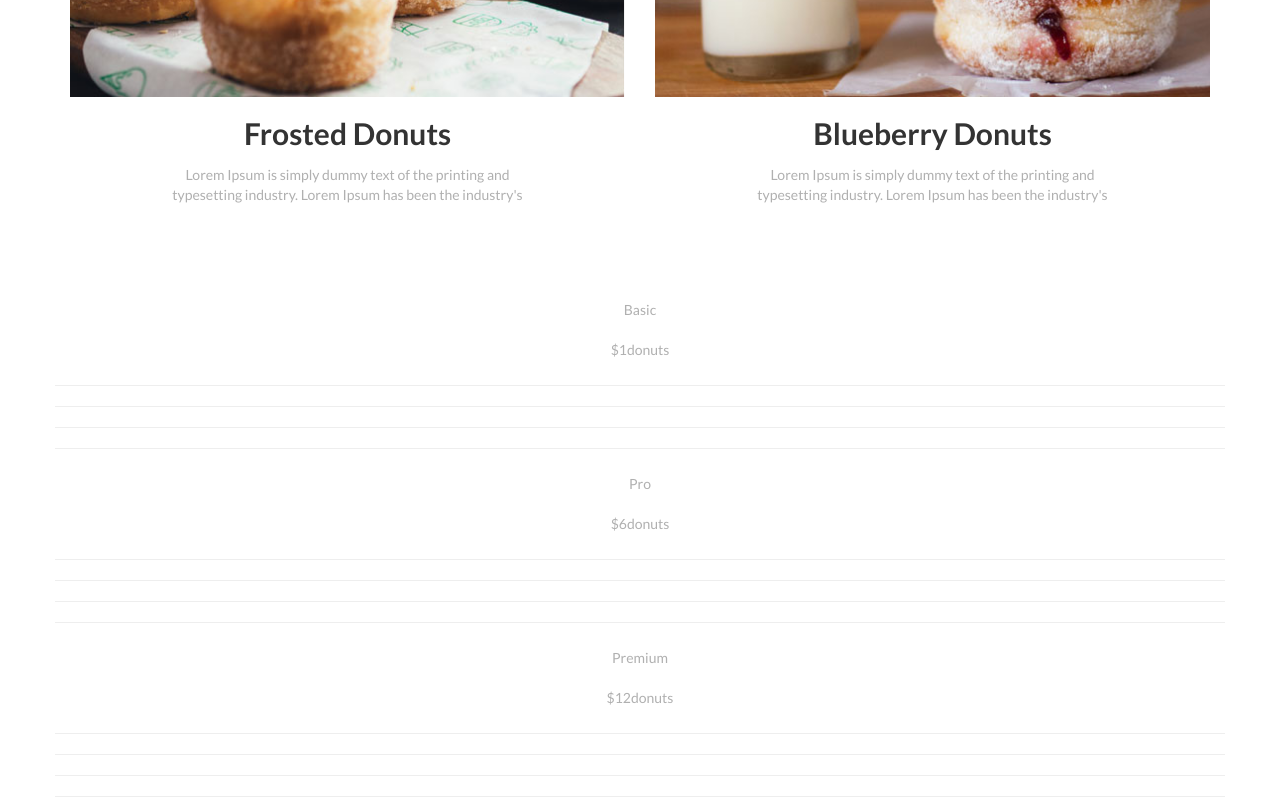
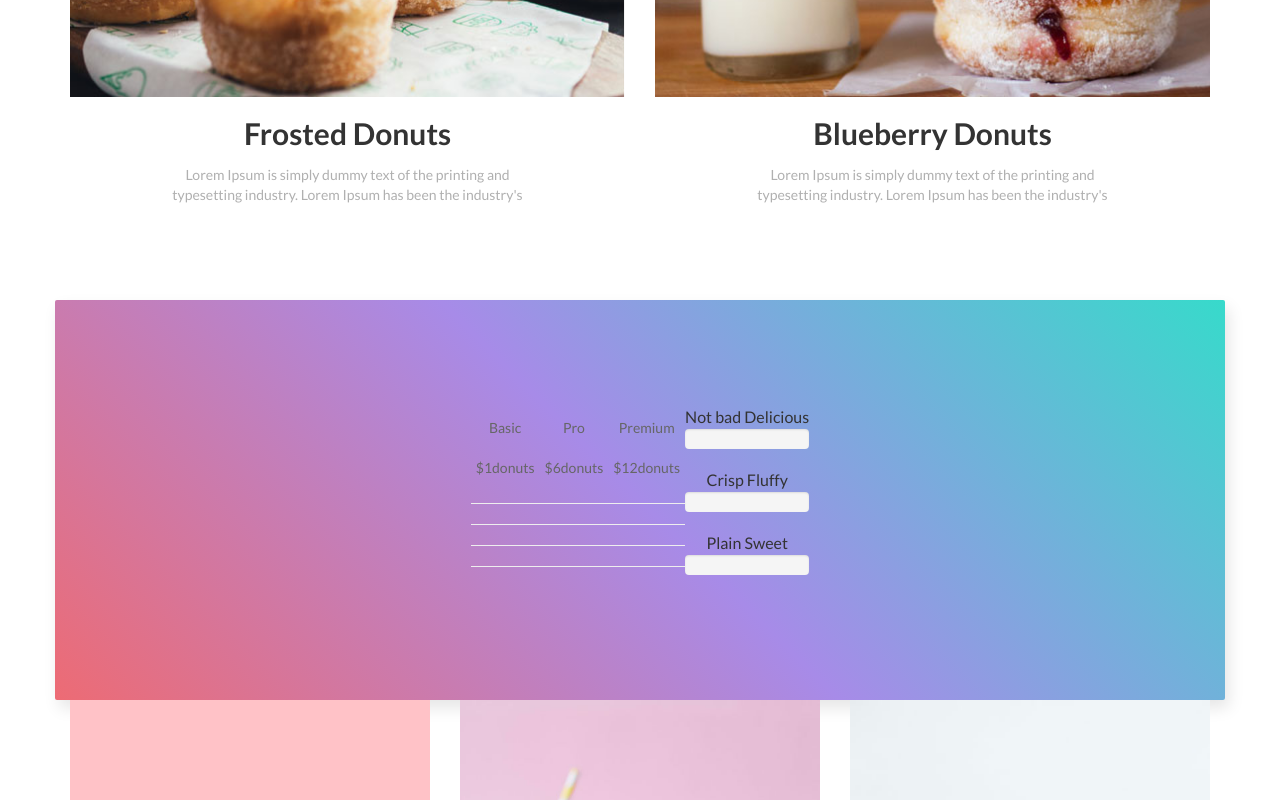
Before and after one commit to ho-tonym/donutproductpage, a plain HTML site: page index.html in a window 1280 px wide. Shown: the part 2406-3206 px from the top of the page. Drawn offline with nearby package versions, Linux system fonts and the light colour scheme.

Commit message:
css for frame, center

```diff
--- a/css/style.css
+++ b/css/style.css
@@ -201,6 +201,37 @@ footer{
 /*  */
 
 
+.frame {
+  display: flex;
+  flex-direction: row;
+  flex-wrap: wrap;
+  /* margin: 0 auto; */
+  width: 100%;
+  height: 400px;
+  border-radius: 2px;
+  box-shadow: 4px 8px 16px 0 rgba(0, 0, 0, 0.1);
+  overflow: hidden;
+  background: #ED6B74;
+  background: linear-gradient(45deg, #ED6B74, #a78be8, #37dacb);
+  color: #333;
+  padding: 10px;
+  -webkit-font-smoothing: antialiased;
+  -moz-osx-font-smoothing: grayscale;
+}
+
+.frame p{
+  text-align: center;
+  color: #666;
+  margin-bottom: 10px;
+}
+.center {
+  display: flex;
+  flex-wrap: wrap;
+  justify-content: center;
+  align-items: center;
+  margin: 0 auto;
+}
+
 
 
 /*  */
```
